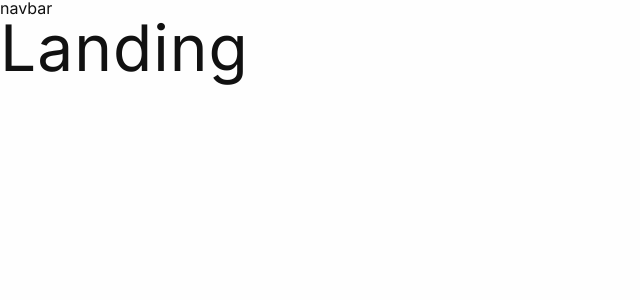
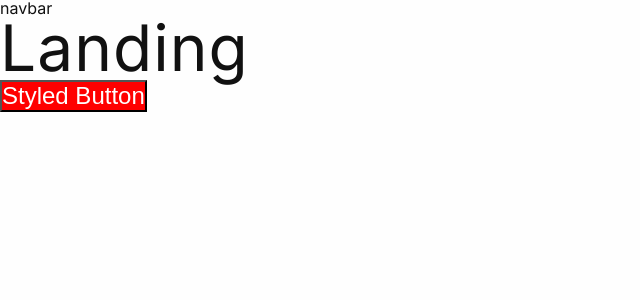
Before and after one commit to Nimira43/Pen-Icon-Animation, a React (Vite) app in the folder client/: page / in a window 1280 px wide. Shown: the top 300 px of the page, without its empty margins (0-640 px from the left). Built offline with nearby package versions, Linux system fonts and the light colour scheme; a web font is replaced by a local one.

Commit message:
Began on Styled Components

```diff
--- a/client/src/App.jsx
+++ b/client/src/App.jsx
@@ -5,13 +5,14 @@
   Register,
   Login,
   DashboardLayout,
-  // Error,
+  Error,
 } from './pages'
 
 const router = createBrowserRouter([
   {
     path: '/',
     element: <HomeLayout />,
+    errorElement: <Error />,
     children: [
       {
         index: true,
--- a/client/src/pages/Error.jsx
+++ b/client/src/pages/Error.jsx
@@ -1,4 +1,13 @@
+import { Link, useRouteError } from 'react-router-dom'
+
 const Error = () => {
-  return <h1>Error</h1>;
-};
-export default Error;
+  const error = useRouteError()
+  console.log(error)
+  return (
+    <div>
+      <h1>Error</h1>
+      <Link to='/'>back home</Link>
+    </div>
+  )
+}
+export default Error
--- a/client/src/pages/Landing.jsx
+++ b/client/src/pages/Landing.jsx
@@ -1,4 +1,17 @@
+import styled from 'styled-components'
+
+const StyledBtn = styled.button`
+  font-size: 1.5rem;
+  background: red;
+  color: white;
+`
+
 const Landing = () => {
-  return <h1>Landing</h1>;
-};
-export default Landing;
+  return (
+    <div>
+      <h1>Landing</h1>
+      <StyledBtn>Styled Button</StyledBtn>
+    </div>
+  )
+}
+export default Landing
```
